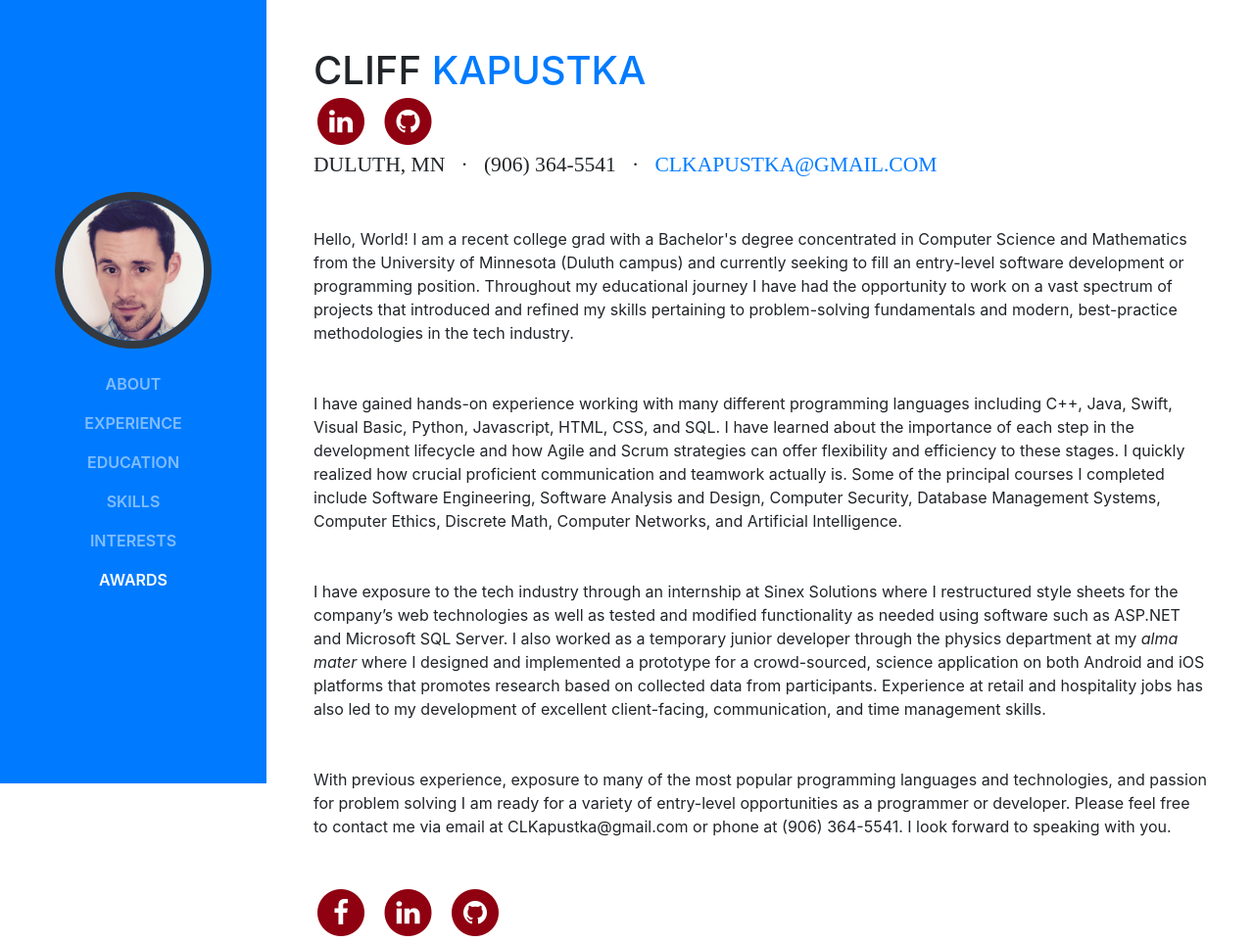
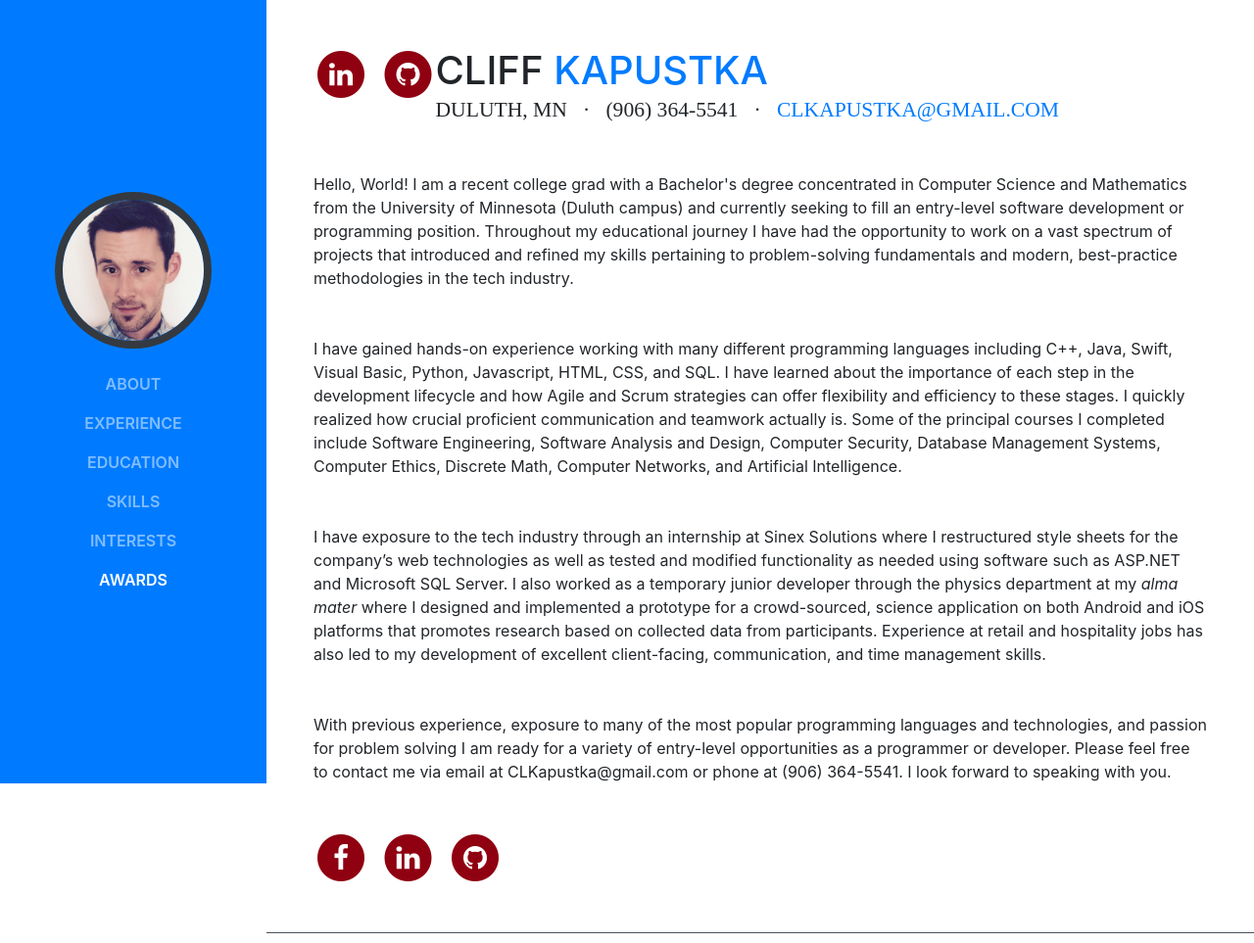
Before and after one commit to ckapustka/ckapustka.github.io, a website with bundled scripts: page index.html in a window 1280 px wide. Shown: the top 963 px of the page at 98% size. Built offline with nearby package versions, Linux system fonts and the light colour scheme; a web font is replaced by a local one.

Commit message:
Changing layout of About Me section

```diff
--- a/css/resume.css
+++ b/css/resume.css
@@ -29,7 +29,7 @@ h1 {
   line-height: 5.5rem;
 }
 
-.inline-header h1 {
+.inline-header {
   display: inline-block;
 }
 
--- a/index.html
+++ b/index.html
@@ -69,7 +69,7 @@
             <span class="text-primary">Kapustka</span>
           </h1>
 
-          <ul class="list-inline list-social-icons mb-0">
+          <ul class="list-inline list-social-icons mb-0" style="float: left;">
             <li class="list-inline-item">
               <a href="#">
                 <span class="fa-stack fa-lg">
```
